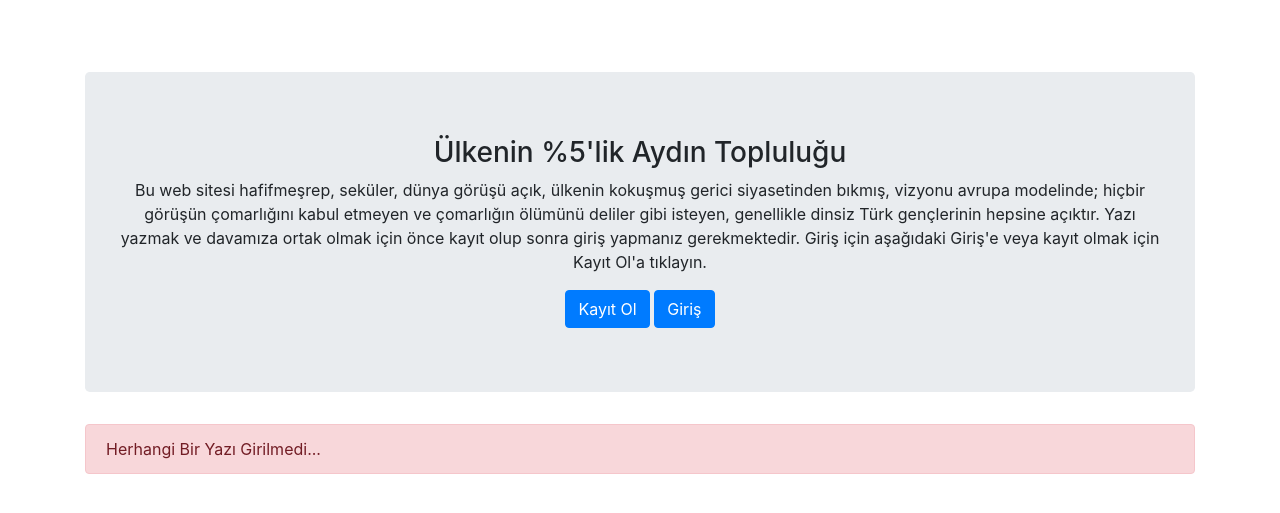
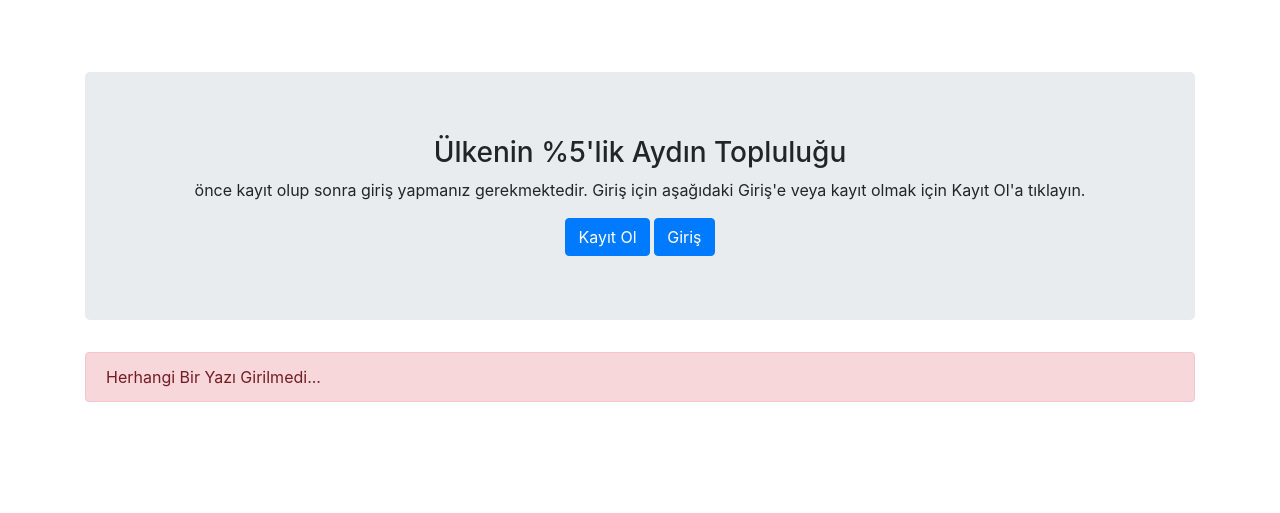
Before and after one commit to burakyilmaz55/flask, a Flask app: page / in a window 1280 px wide. Shown: the part 56-569 px from the top of the page. Run offline with Flask 2, Linux system fonts and the light colour scheme; data comes from the database, SQL or seed files in the repository; data that the repository does not hold is empty; some libraries are stand-ins or nearby versions.

Commit message:
Update index.html

```diff
--- a/templates/index.html
+++ b/templates/index.html
@@ -4,8 +4,7 @@
 
     <div class="jumbotron text-center">
         <h3>Ülkenin %5'lik Aydın Topluluğu</h3>
-        <p>Bu web sitesi hafifmeşrep, seküler, dünya görüşü açık, ülkenin kokuşmuş gerici siyasetinden bıkmış, vizyonu avrupa modelinde; hiçbir görüşün çomarlığını kabul etmeyen ve çomarlığın ölümünü deliler gibi isteyen, genellikle dinsiz Türk gençlerinin hepsine açıktır.
-        Yazı yazmak ve davamıza ortak olmak için önce kayıt olup sonra giriş yapmanız gerekmektedir.
+        <p>önce kayıt olup sonra giriş yapmanız gerekmektedir.
         Giriş için aşağıdaki Giriş'e veya kayıt olmak için Kayıt Ol'a tıklayın.</p>
         <a href="/register" class="btn btn-primary">Kayıt Ol </a>
         <a href="/login" class="btn btn-primary">Giriş</a>
```
